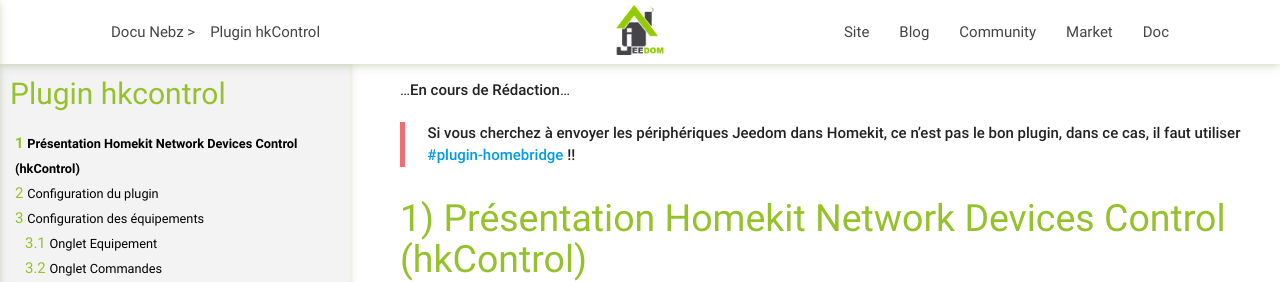
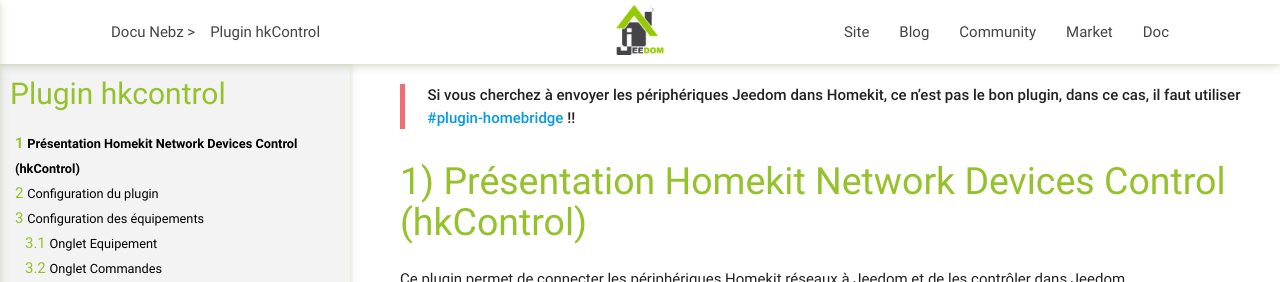
Before and after one commit to NebzHB/jeedom_docs, a Jekyll site: the page built from plugins/hkControl/fr_FR/index.md, in a window 1280 px wide and 900 px high, cut to the strip 0-282 px from the top of the window. Built offline with Jekyll 4.4.1, drawn with Linux system fonts in a browser that asks for light colours.

Commit message:
Update index.md

```diff
--- a/plugins/hkControl/fr_FR/index.md
+++ b/plugins/hkControl/fr_FR/index.md
@@ -4,8 +4,6 @@
 title: Plugin hkControl
 description: Documentation du plugin hkControl
 ---
-
-...**En cours de Rédaction**...
 
 >**Si vous cherchez à envoyer les périphériques Jeedom dans Homekit, ce n’est pas le bon plugin, dans ce cas, il faut utiliser [#plugin-homebridge](https://nebzhb.github.io/jeedom_docs/plugins/homebridge/fr_FR/){:target="_blank" rel="noopener"} !!**
 
```
